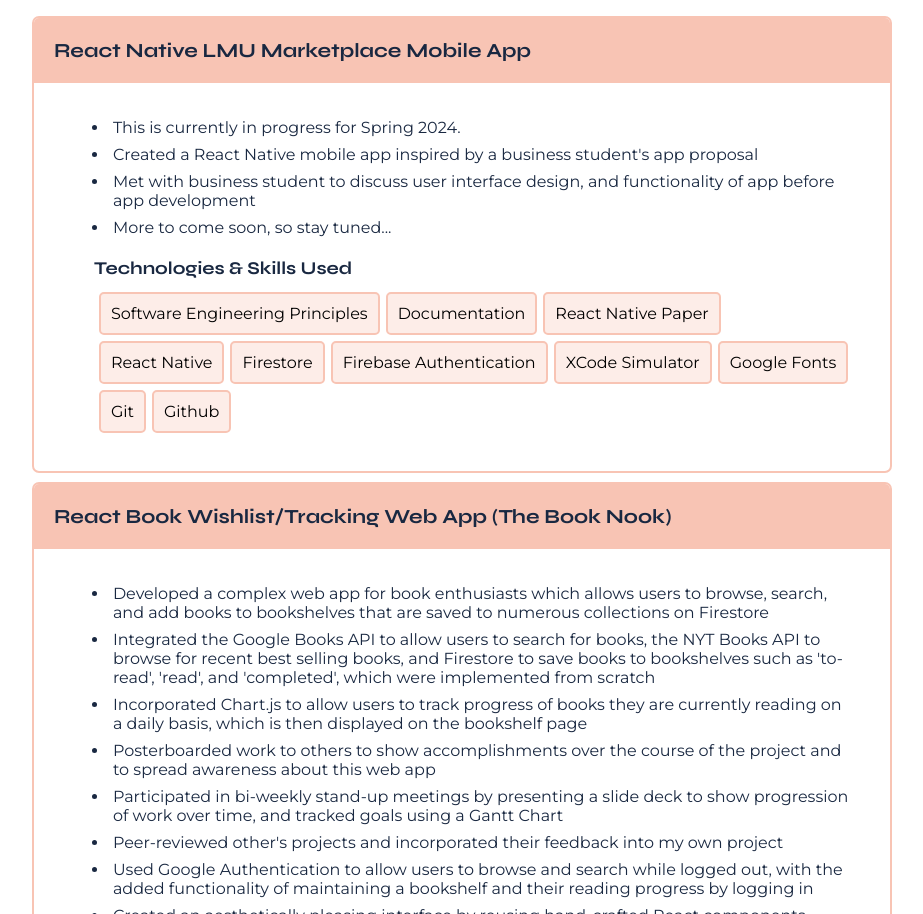
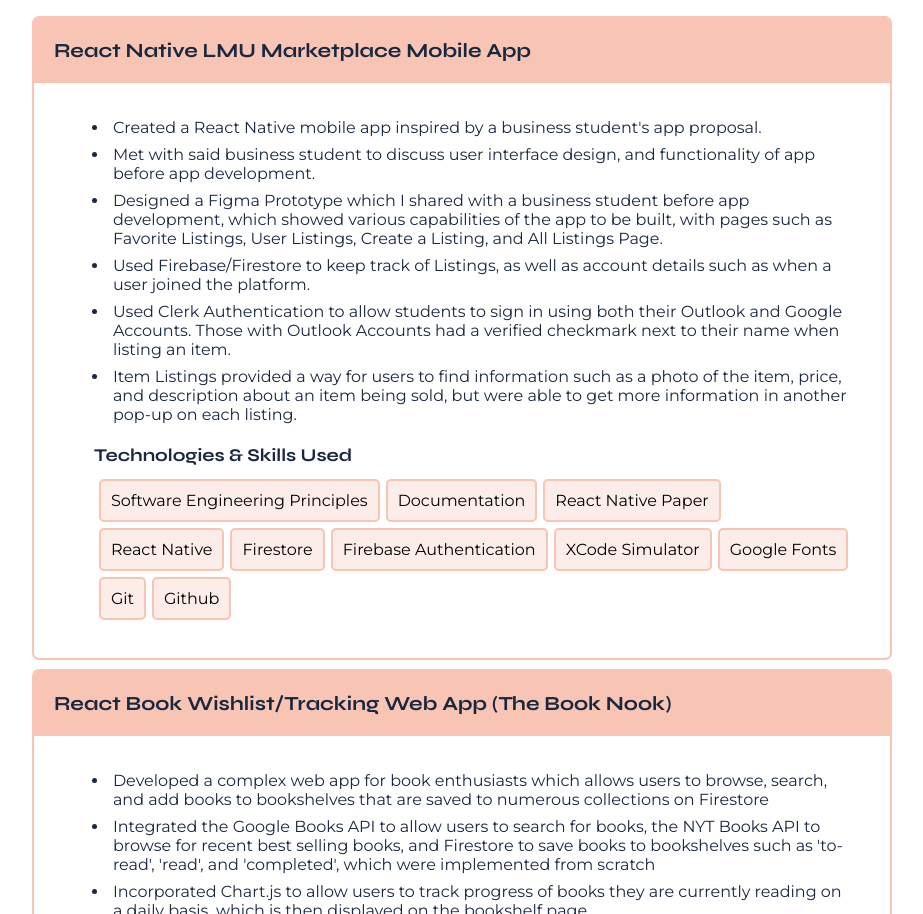
Before and after one commit to speer987/personal-website, a React (Create React App) app: page / in a window 1280 px wide. Shown: the part 1871-2785 px from the top of the page, without its empty margins (178-1101 px from the left). Built offline with nearby package versions, Linux system fonts and the light colour scheme.

Commit message:
adding updated information for react native project

```diff
--- a/src/components/projects.js
+++ b/src/components/projects.js
@@ -4,10 +4,12 @@ const projects = [
     course: "React Native LMU Marketplace Mobile App",
     university: "Loyola Marymount University",
     desc: [
-      "This is currently in progress for Spring 2024.",
-      "Created a React Native mobile app inspired by a business student's app proposal",
-      "Met with business student to discuss user interface design, and functionality of app before app development",
-      "More to come soon, so stay tuned...",
+      "Created a React Native mobile app inspired by a business student's app proposal.",
+      "Met with said business student to discuss user interface design, and functionality of app before app development.",
+      "Designed a Figma Prototype which I shared with a business student before app development, which showed various capabilities of the app to be built, with pages such as Favorite Listings, User Listings, Create a Listing, and All Listings Page.",
+      "Used Firebase/Firestore to keep track of Listings, as well as account details such as when a user joined the platform.",
+      "Used Clerk Authentication to allow students to sign in using both their Outlook and Google Accounts. Those with Outlook Accounts had a verified checkmark next to their name when listing an item.",
+      "Item Listings provided a way for users to find information such as a photo of the item, price, and description about an item being sold, but were able to get more information in another pop-up on each listing.",
     ],
     tech: [
       "Software Engineering Principles",
```
